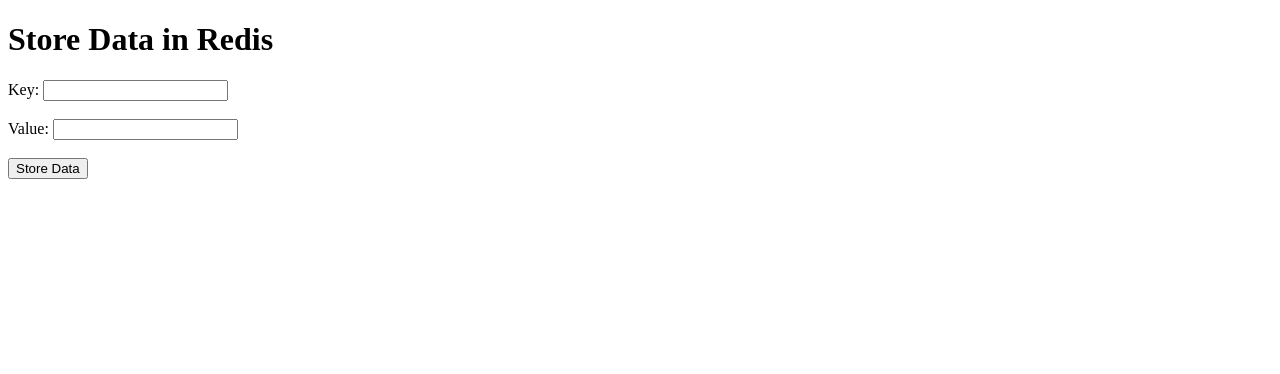
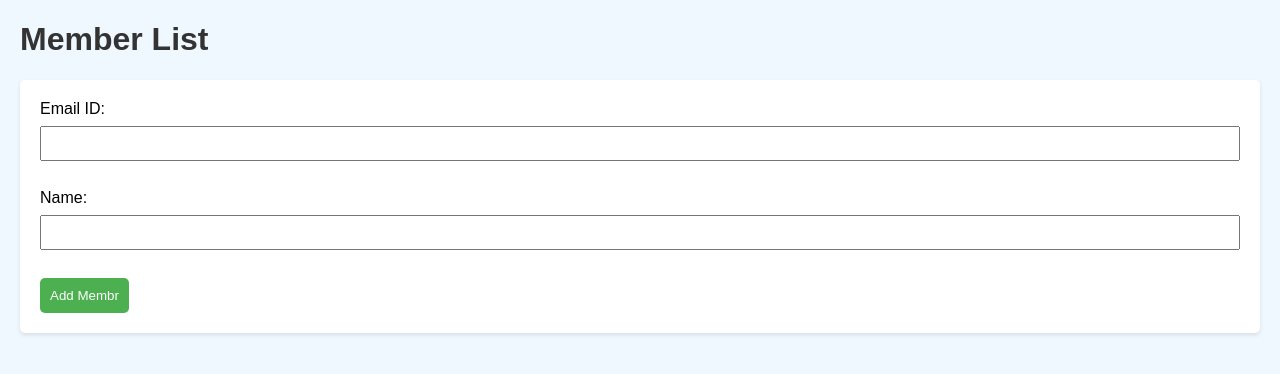
Before and after one commit to nimmy-george/DevPro_TermProject, a Flask app: page / in a window 1280 px wide. Shown: the top 374 px of the page. Run offline with Flask 3, Linux system fonts and the light colour scheme.

Commit message:
Update index.html

```diff
--- a/templates/index.html
+++ b/templates/index.html
@@ -3,16 +3,69 @@
 <!DOCTYPE html>
 <html>
 <head>
-    <title>Redis Data Storage</title>
+    <title>DevPro Web App</title>
+    <style>
+        body {
+            font-family: Arial, sans-serif;
+            background-color: #f0f8ff; /* Light Blue */
+            margin: 20px;
+        }
+
+        h1, h2 {
+            color: #333;
+        }
+
+        ul {
+            list-style-type: none;
+            padding: 0;
+        }
+
+        li {
+            margin-bottom: 10px;
+            background-color: #fff;
+            padding: 10px;
+            border-radius: 5px;
+            box-shadow: 0 2px 4px rgba(0, 0, 0, 0.1);
+        }
+
+        form {
+            margin-top: 20px;
+            background-color: #fff;
+            padding: 20px;
+            border-radius: 5px;
+            box-shadow: 0 2px 4px rgba(0, 0, 0, 0.1);
+        }
+
+        label {
+            display: block;
+            margin-bottom: 8px;
+        }
+
+        input {
+            width: 100%;
+            padding: 8px;
+            margin-bottom: 10px;
+            box-sizing: border-box;
+        }
+
+        button {
+            background-color: #4caf50;
+            color: #fff;
+            padding: 10px;
+            border: none;
+            border-radius: 5px;
+            cursor: pointer;
+        }
+    </style>
 </head>
 <body>
-    <h1>Store Data in Redis</h1>
+    <h1>Member List</h1>
     <form action="/store_data" method="post">
-        <label for="key">Key:</label>
+        <label for="key">Email ID:</label>
         <input type="text" id="key" name="key" required><br><br>
-        <label for="value">Value:</label>
+        <label for="value">Name:</label>
         <input type="text" id="value" name="value" required><br><br>
-        <button type="submit">Store Data</button>
+        <button type="submit">Add Membr</button>
     </form>
 </body>
 </html>
```
